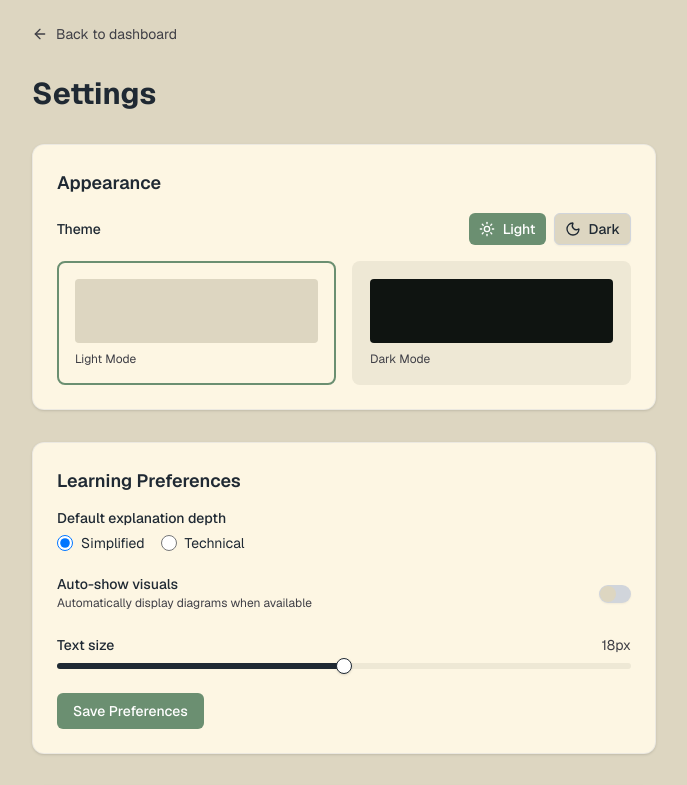
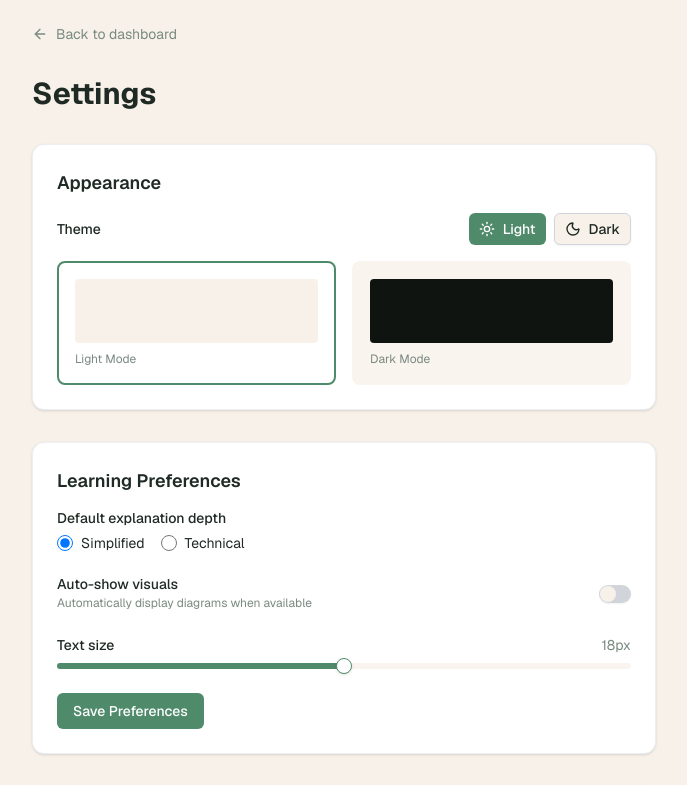
Before and after one commit to k59384247-bot/orchids-learning-platform, a Next.js app: page /settings in a window 1280 px wide. Shown: the top 785 px of the page, without its empty margins (296-983 px from the left). Built offline with nearby package versions, Linux system fonts and the light colour scheme.

Commit message:
adjusted the light mode version to the new lighter palette

```diff
--- a/src/app/globals.css
+++ b/src/app/globals.css
@@ -51,44 +51,44 @@
 
 :root {
   --radius: 0.5rem;
-  --background: #ddd6c1;
-  --surface: #eee8d5;
-  --elevated: #fdf6e3;
-  --foreground: #1F2933;
-  --card: #fdf6e3;
-  --card-foreground: #1F2933;
-  --popover: #fdf6e3;
-  --popover-foreground: #1F2933;
-  --primary: #1F2933;
-  --primary-foreground: #fdf6e3;
-  --secondary: #eee8d5;
-  --secondary-foreground: #1F2933;
-  --muted: #eee8d5;
-  --muted-foreground: #3f3f46;
-  --accent: #eee8d5;
-  --accent-foreground: #1F2933;
+  --background: #F7F1EA;
+  --surface: #F9F4EE;
+  --elevated: #FFFFFF;
+  --foreground: #1F2A24;
+  --card: #FFFFFF;
+  --card-foreground: #1F2A24;
+  --popover: #FFFFFF;
+  --popover-foreground: #1F2A24;
+  --primary: #4F8A6B;
+  --primary-foreground: #FFFFFF;
+  --secondary: #F9F4EE;
+  --secondary-foreground: #4A5A52;
+  --muted: #F9F4EE;
+  --muted-foreground: #7A8A81;
+  --accent: #F9F4EE;
+  --accent-foreground: #1F2A24;
   --destructive: #dc2626;
   --border: #D1D5DB;
   --border-subtle: #E5E7EB;
   --input: #D1D5DB;
-  --ring: #6B8F71;
-  --sage: #6B8F71;
+  --ring: #4F8A6B;
+  --sage: #4F8A6B;
   --sage-foreground: #ffffff;
-  --selection-bg: rgba(107, 143, 113, 0.15);
-  --selection-border: #6B8F71;
-  --chart-1: #6B8F71;
-  --chart-2: #93B59A;
-  --chart-3: #4B7051;
-  --chart-4: #B5D4BA;
-  --chart-5: #2D4433;
-  --sidebar: #eee8d5;
-  --sidebar-foreground: #1F2933;
-  --sidebar-primary: #6B8F71;
+  --selection-bg: rgba(79, 138, 107, 0.15);
+  --selection-border: #4F8A6B;
+  --chart-1: #4F8A6B;
+  --chart-2: #71A189;
+  --chart-3: #3A664F;
+  --chart-4: #93B8A7;
+  --chart-5: #254032;
+  --sidebar: #F9F4EE;
+  --sidebar-foreground: #1F2A24;
+  --sidebar-primary: #4F8A6B;
   --sidebar-primary-foreground: #ffffff;
-  --sidebar-accent: #ddd6c1;
-  --sidebar-accent-foreground: #1F2933;
+  --sidebar-accent: #F7F1EA;
+  --sidebar-accent-foreground: #1F2A24;
   --sidebar-border: #D1D5DB;
-  --sidebar-ring: #6B8F71;
+  --sidebar-ring: #4F8A6B;
 }
 
 .dark {
--- a/src/app/settings/page.tsx
+++ b/src/app/settings/page.tsx
@@ -141,13 +141,13 @@ export default function SettingsPage() {
                     </div>
                   </div>
 
-                  <div className="grid grid-cols-2 gap-4">
-                    <div className={`p-4 rounded-lg border-2 transition-colors cursor-pointer ${
-                      theme === "light" ? "border-sage bg-[#fdf6e3]" : "border-transparent bg-surface"
-                    }`} onClick={() => setTheme("light")}>
-                      <div className="h-16 rounded bg-[#ddd6c1] mb-2" />
-                      <p className="text-xs text-muted-foreground">Light Mode</p>
-                    </div>
+                    <div className="grid grid-cols-2 gap-4">
+                      <div className={`p-4 rounded-lg border-2 transition-colors cursor-pointer ${
+                        theme === "light" ? "border-sage bg-[#FFFFFF]" : "border-transparent bg-surface"
+                      }`} onClick={() => setTheme("light")}>
+                        <div className="h-16 rounded bg-[#F7F1EA] mb-2" />
+                        <p className="text-xs text-muted-foreground">Light Mode</p>
+                      </div>
                     <div className={`p-4 rounded-lg border-2 transition-colors cursor-pointer ${
                       theme === "dark" ? "border-sage bg-[#1B2320]" : "border-transparent bg-surface"
                     }`} onClick={() => setTheme("dark")}>
```
